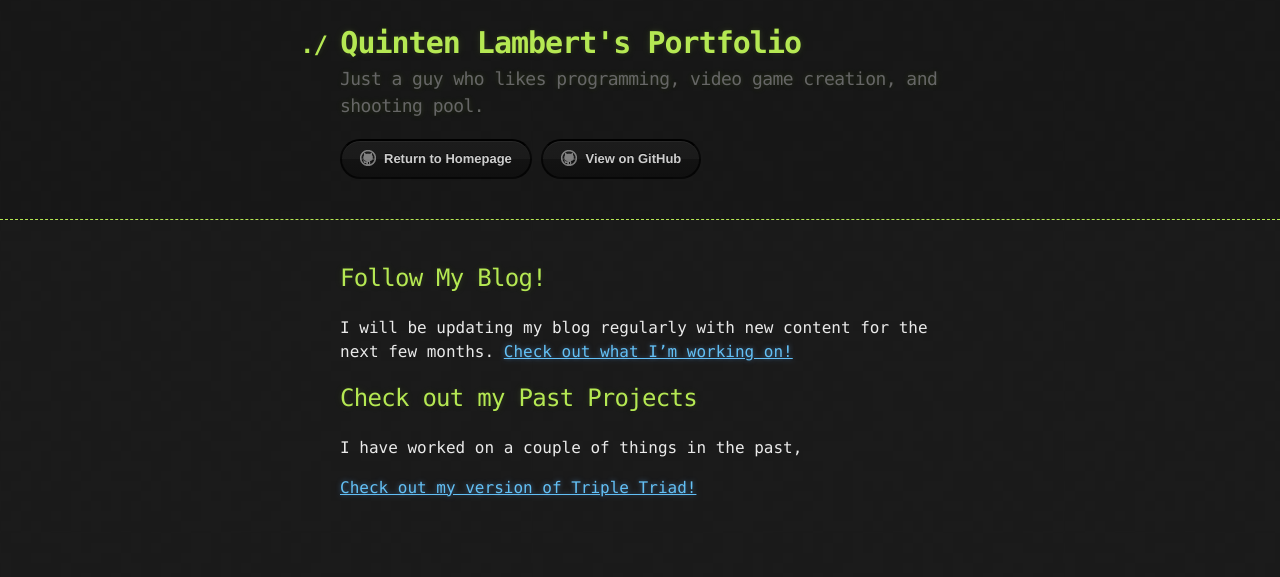
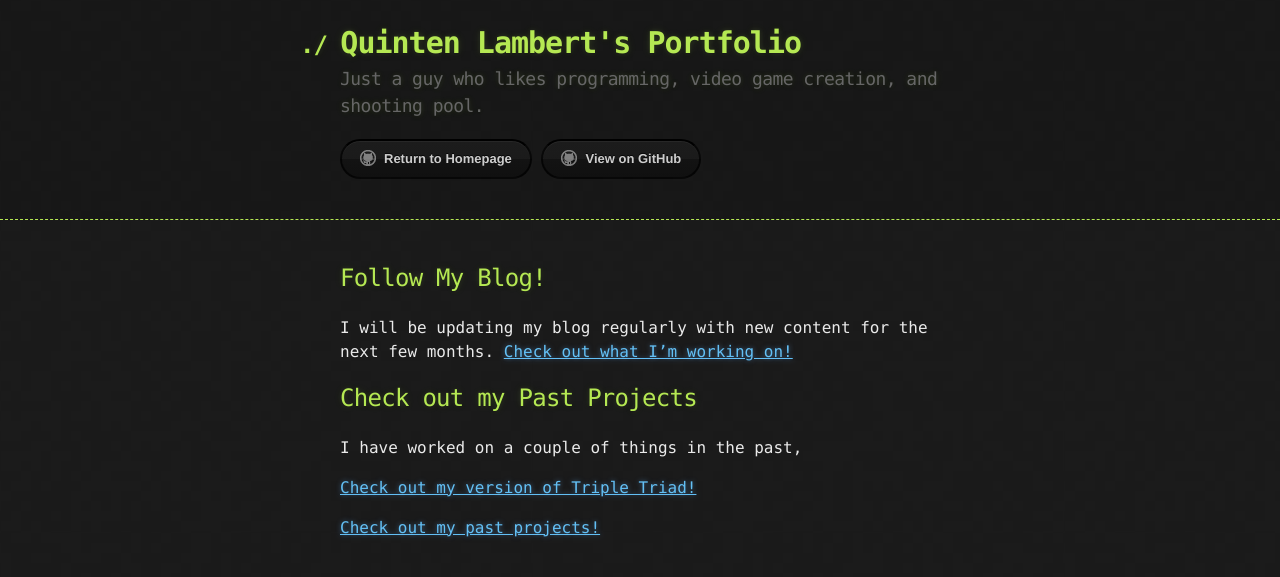
Before and after one commit to lambertq/lambertq.github.io, a Jekyll site: the page built from index.md, in a window 1280 px wide. Shown: the top 577 px of the page. Built offline with Jekyll 4.4.1, drawn with Linux system fonts in a browser that asks for light colours; our own code applies the rules of GitHub Pages for plain Markdown files.

Commit message:
linking the projects page to index

```diff
--- a/index.md
+++ b/index.md
@@ -14,3 +14,5 @@ I will be updating my blog regularly with new content for the next few months. [
 I have worked on a couple of things in the past,
 
 [Check out my version of Triple Triad!](tripletriad)
+
+[Check out my past projects!](projects)
```
